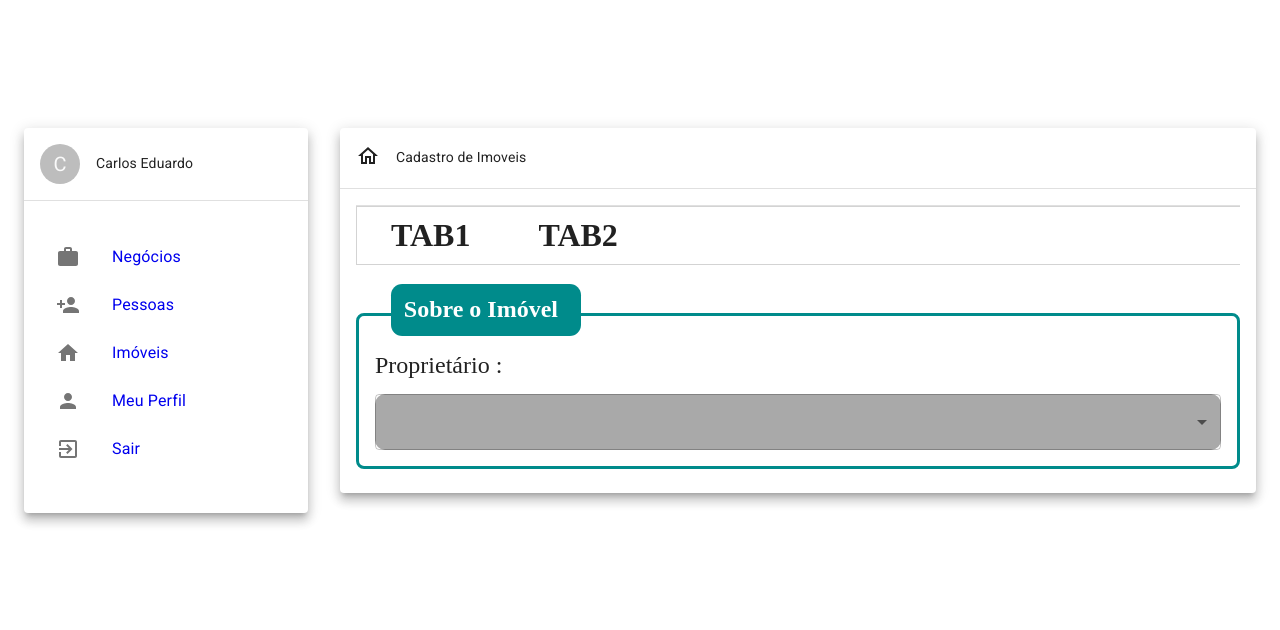
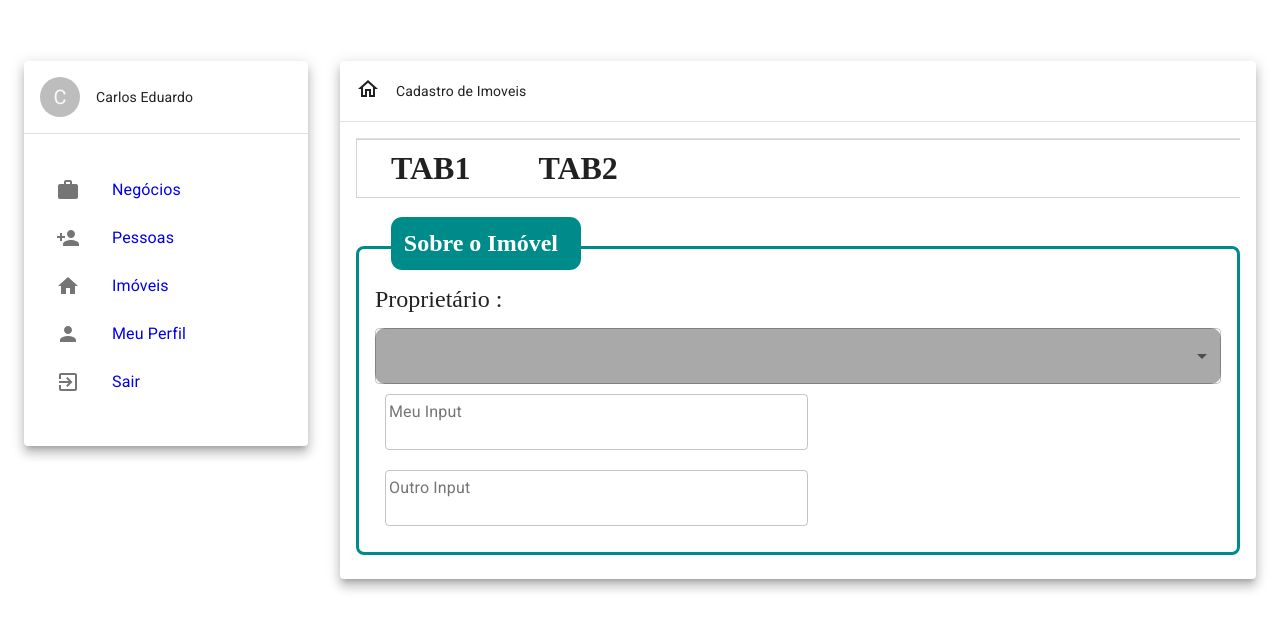
Before and after one commit to willianlemes/easyimoveis-front, a React (Create React App) app: page /propriedades in a window 1280 px wide. Shown: the top 630 px of the page. Built offline with nearby package versions, Linux system fonts and the light colour scheme; the HTML template or start-up script is replaced by a standard one.

Commit message:
Iniciando criação do componente Input

```diff
--- /dev/null
+++ b/src/components/Input/index.tsx
@@ -0,0 +1,44 @@
+import React, { ReactNode } from 'react';
+import TextField from '@material-ui/core/TextField';
+import { makeStyles } from '@material-ui/core/styles';
+import ContainerInput from './styles';
+
+export const useStyles = makeStyles({
+  input: {
+    width: '50%',
+    padding: 10
+  }
+});
+
+type InputsetProps = {
+  /**
+   * The fieldset's legend to be rendered.
+   */
+  placehouder: string;
+
+  /**
+   * The fieldsets's children components.
+   *
+   */
+  children?: ReactNode;
+};
+const Input: React.FC<InputsetProps> = ({
+  placehouder,
+  children
+}: InputsetProps) => {
+  const classes = useStyles();
+  return (
+    <ContainerInput>
+      <TextField
+        className={classes.input}
+        id="outlined-search"
+        label={placehouder}
+        type="search"
+        variant="outlined"
+      />
+      {children}
+    </ContainerInput>
+  );
+};
+
+export default Input;
--- /dev/null
+++ b/src/components/Input/styles.ts
@@ -0,0 +1,6 @@
+import styled from 'styled-components';
+
+const ContainerInput = styled.div`
+  width: 100%;
+`;
+export default ContainerInput;
--- a/src/pages/Properties/index.tsx
+++ b/src/pages/Properties/index.tsx
@@ -3,6 +3,7 @@ import HomeIcon from '@material-ui/icons/HomeOutlined';
 import { Divider, FormControl, Select, MenuItem } from '@material-ui/core';
 import FormContainer from '../../containers/FormContainer';
 import { ContainerTab, ContainerForm, useStyles } from './styles';
+import Input from '../../components/Input/index';
 
 const Properties: React.FC = () => {
   const classes = useStyles();
@@ -24,6 +25,8 @@ const Properties: React.FC = () => {
             <MenuItem value="Proprietário 3">Proprietário 3</MenuItem>
           </Select>
         </FormControl>
+        <Input placehouder="Meu Input" />
+        <Input placehouder="Outro Input" />
       </ContainerForm>
     </FormContainer>
   );
```
